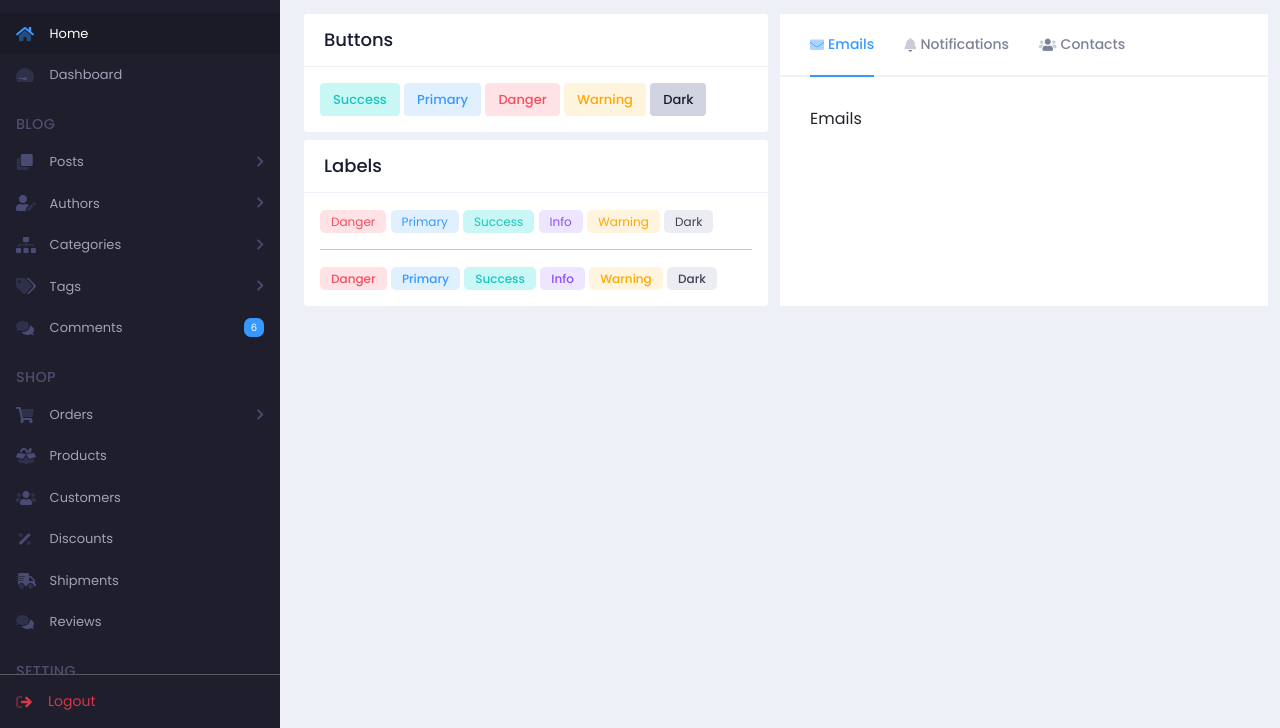
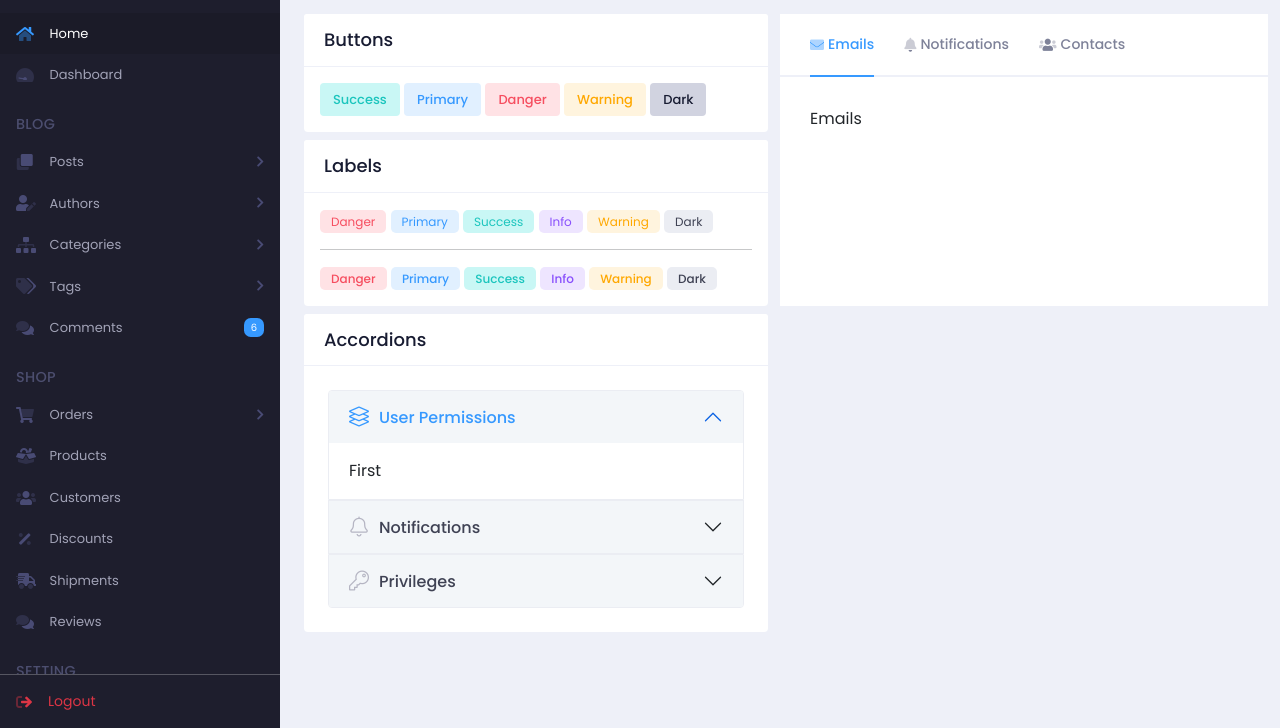
Before and after one commit to ArmanZarei/Admin-Dashboard-Bootstrap, a plain HTML site: page index.html in a window 1280 px wide. Shown: the part 72-800 px from the top of the page. Drawn offline with Linux system fonts and the light colour scheme.

Commit message:
Add Accordions

```diff
--- a/index.html
+++ b/index.html
@@ -322,6 +322,53 @@
                     </div>
                 </div>
             </div>
+            <div class="row mt-2">
+                <div class="col-6">
+                    <div class="card border-0 bg-white rounded-2">
+                        <h5 class="card-header bg-white">Accordions</h5>
+                        <div class="card-body p-4">
+                            <div class="accordion custom-accordion" id="accordionExample">
+                                <div class="accordion-item">
+                                    <h2 class="accordion-header" id="headingOne">
+                                        <button class="accordion-button" type="button" data-bs-toggle="collapse" data-bs-target="#collapseOne" aria-expanded="true" aria-controls="collapseOne">
+                                            <i class="fal fa-layer-group"></i>User Permissions
+                                        </button>
+                                    </h2>
+                                    <div id="collapseOne" class="accordion-collapse collapse show" aria-labelledby="headingOne" data-bs-parent="#accordionExample">
+                                        <div class="accordion-body">
+                                            First
+                                        </div>
+                                    </div>
+                                </div>
+                                <div class="accordion-item">
+                                    <h2 class="accordion-header" id="headingTwo">
+                                        <button class="accordion-button collapsed" type="button" data-bs-toggle="collapse" data-bs-target="#collapseTwo" aria-expanded="false" aria-controls="collapseTwo">
+                                            <i class="fal fa-bell"></i>Notifications
+                                        </button>
+                                    </h2>
+                                    <div id="collapseTwo" class="accordion-collapse collapse" aria-labelledby="headingTwo" data-bs-parent="#accordionExample">
+                                        <div class="accordion-body">
+                                            Second
+                                        </div>
+                                    </div>
+                                </div>
+                                <div class="accordion-item">
+                                    <h2 class="accordion-header" id="headingThree">
+                                        <button class="accordion-button collapsed" type="button" data-bs-toggle="collapse" data-bs-target="#collapseThree" aria-expanded="false" aria-controls="collapseThree">
+                                            <i class="fal fa-key"></i>Privileges
+                                        </button>
+                                    </h2>
+                                    <div id="collapseThree" class="accordion-collapse collapse" aria-labelledby="headingThree" data-bs-parent="#accordionExample">
+                                        <div class="accordion-body">
+                                            Third
+                                        </div>
+                                    </div>
+                                </div>
+                            </div>
+                        </div>
+                    </div>
+                </div>
+            </div>
         </div>
     </div>
 </div>
--- a/main.css
+++ b/main.css
@@ -205,6 +205,31 @@ main#main-page {
     color: #181C32;
 }
 
+/************** Accordions ****************/
+.custom-accordion .accordion-item {
+    border: 1px solid #EBEDF3;
+}
+
+.custom-accordion .accordion-button {
+    box-shadow: none;
+    color: #3F4254;
+    background-color: #F3F6F9;
+    font-weight: 500;
+}
+
+.custom-accordion .accordion-button i {
+    font-size: 20px;
+    color: #B5B5C3;
+    width: 20px;
+    text-align: center;
+    margin-right: 10px;
+}
+
+.custom-accordion .accordion-button:not(.collapsed),
+.custom-accordion .accordion-button:not(.collapsed) i {
+    color: #3699FF;
+}
+
 /************** Tab ****************/
 .tab-container .nav-tabs:first-of-type {
     border-bottom: 2px solid #EEF0F8;
```
